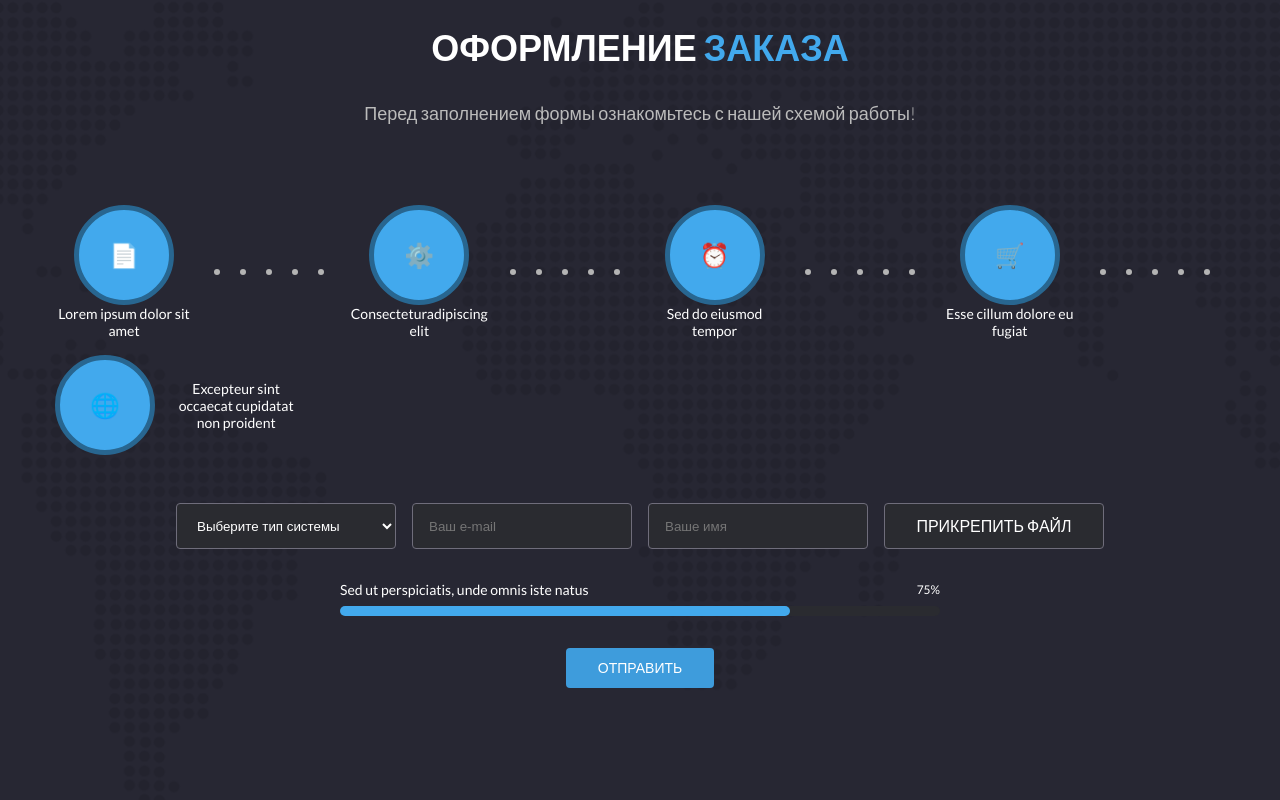
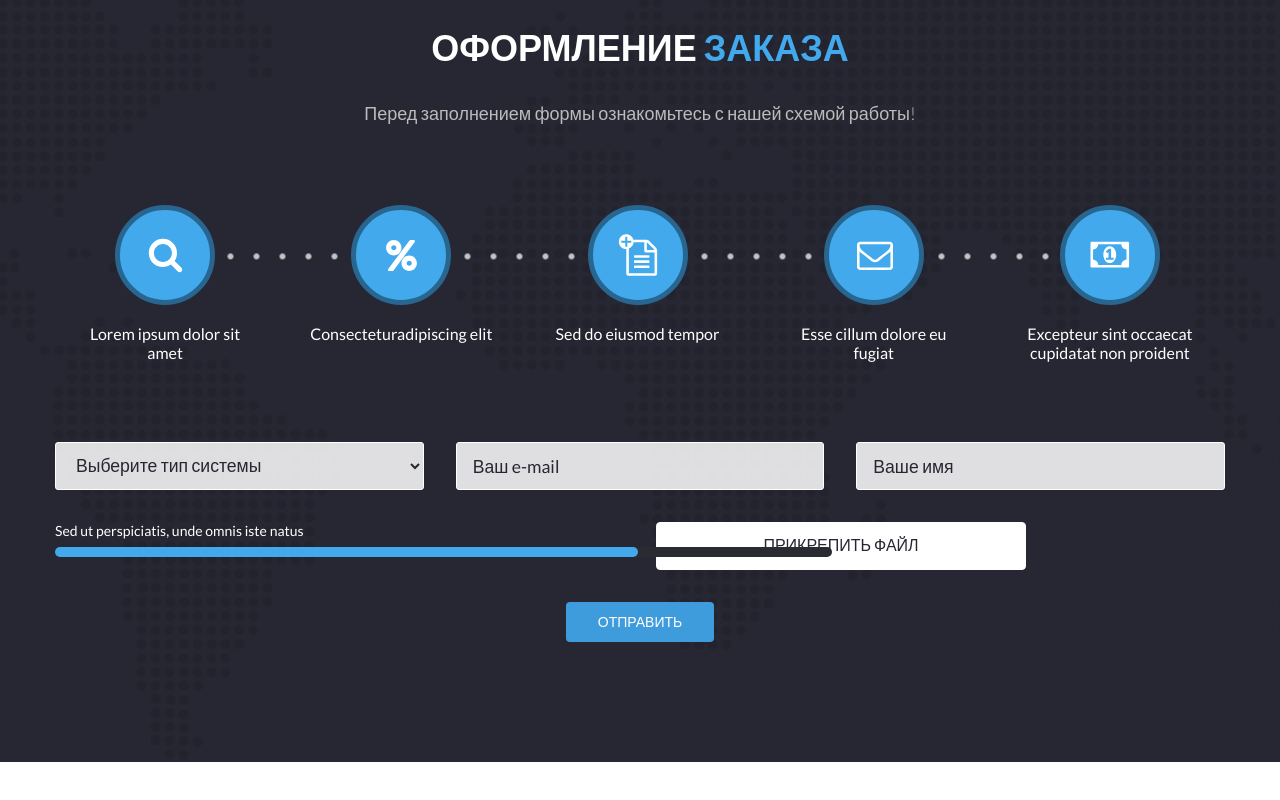
Before and after one commit to Wishtrader/test_task, a plain HTML site: page index.html in a window 1280 px wide. Shown: the part 895-1695 px from the top of the page. After the commit the page ends 1657 px from the top, so only its background shows below. Drawn offline with Linux system fonts and the light colour scheme.

Commit message:
added order section

```diff
--- a/index.html
+++ b/index.html
@@ -24,7 +24,7 @@
           <li class="navbar__item navbar__item--active"><a href="#" class="navbar__link">БИЗНЕС</a></li>
           <li class="navbar__item"><a href="#" class="navbar__link">О НАС</a></li>
           <li class="navbar__item"><a href="#" class="navbar__link">ЦЕНЫ</a></li>
-          <li class="navbar__item"><a href="#" class="navbar__link">ОФОРМИТЬ ЗАКАЗ</a></li>
+          <li class="navbar__item"><a href="#order__form" class="navbar__link">ОФОРМИТЬ ЗАКАЗ</a></li>
         </ul>
       </nav>
     </div>
@@ -58,77 +58,54 @@
 
     <div class="order__steps">
       <div class="order__step">
-        <div class="order__step-wrapper">
-					<div class="order__icon order__icon--doc"></div>
+					<div class="order__icon order__icon--search">
+						<img class="order__icon--img" src="./img/search.svg" alt="search">
+					</div>
         	<p class="order__text">Lorem ipsum dolor sit amet</p>
-				</div>
-				<div class="order__dots">
-					<div class="order__dot"></div>
-					<div class="order__dot"></div>
-					<div class="order__dot"></div>
-					<div class="order__dot"></div>
-					<div class="order__dot"></div>
-				</div>
       </div>
       <div class="order__step">
-				<div class="order__step-wrapper">
-					<div class="order__icon order__icon--gear"></div>
+					<div class="order__icon order__icon--percent">
+						<img class="order__icon--img" src="./img/percent.svg" alt="percent">
+					</div>
         	<p class="order__text">Consecteturadipiscing elit</p>
-				</div>
-				<div class="order__dots">
-					<div class="order__dot"></div>
-					<div class="order__dot"></div>
-					<div class="order__dot"></div>
-					<div class="order__dot"></div>
-					<div class="order__dot"></div>
-				</div>
       </div>
       <div class="order__step">
-				<div class="order__step-wrapper">
-					<div class="order__icon order__icon--clock"></div>
+					<div class="order__icon order__icon--document">
+						<img class="order__icon--img" src="./img/file.svg" alt="file">
+					</div>
         	<p class="order__text">Sed do eiusmod tempor</p>
-				</div>
-				<div class="order__dots">
-					<div class="order__dot"></div>
-					<div class="order__dot"></div>
-					<div class="order__dot"></div>
-					<div class="order__dot"></div>
-					<div class="order__dot"></div>
-				</div>
       </div>
       <div class="order__step">
-				<div class="order__step-wrapper">
-					<div class="order__icon order__icon--cart"></div>
+					<div class="order__icon order__icon--mail">
+						<img class="order__icon--img" src="./img/message.svg" alt="message">
+					</div>
         	<p class="order__text">Esse cillum dolore eu fugiat</p>
-				</div>
-        <div class="order__dots">
-					<div class="order__dot"></div>
-					<div class="order__dot"></div>
-					<div class="order__dot"></div>
-					<div class="order__dot"></div>
-					<div class="order__dot"></div>
-				</div>
       </div>
       <div class="order__step">
-        <div class="order__icon order__icon--globe"></div>
-        <p class="order__text">Excepteur sint occaecat cupidatat non proident</p>
+					<div class="order__icon order__icon--money">
+						<img class="order__icon--img" src="./img/money.svg" alt="money">
+					</div>
+					<p class="order__text">Excepteur sint occaecat cupidatat non proident</p>
       </div>
+			<div class="order__dots_wrapper">
+				<img src="./img/dots.png" alt="dots">
+				<img src="./img/dots.png" alt="dots">
+				<img src="./img/dots.png" alt="dots">
+				<img src="./img/dots.png" alt="dots">
+			</div>
     </div>
 
-    <form class="order__form">
+    <form class="order__form" id="order__form">
       <div class="order__fields">
         <select class="order__input">
           <option disabled selected>Выберите тип системы</option>
         </select>
         <input type="email" class="order__input" placeholder="Ваш e-mail" />
         <input type="text" class="order__input" placeholder="Ваше имя" />
-        <label class="order__file">
-          <input type="file" hidden />
-          ПРИКРЕПИТЬ ФАЙЛ
-        </label>
       </div>
 
-      <div class="order__progress">
+      <div class="order__fields">
+				<div class="order__progress">
         <label class="order__progress-label">Sed ut perspiciatis, unde omnis iste natus</label>
         <div class="order__progress-bar">
           <div class="order__progress-fill" style="width: 75%"></div>
@@ -136,7 +113,11 @@
         </div>
       </div>
 
-      <button type="submit" class="order__submit">ОТПРАВИТЬ</button>
+			<label class="order__file">
+				<input type="file" hidden />ПРИКРЕПИТЬ ФАЙЛ
+			</label>
+			</div>
+			<button type="submit" class="order__submit">ОТПРАВИТЬ</button>
     </form>
   </div>
 </section>
--- a/js/main.js
+++ b/js/main.js
@@ -6,3 +6,10 @@ window.addEventListener('load', () => {
 document.querySelector('.navbar__toggle').addEventListener('click', () => {
   document.querySelector('.navbar__menu').classList.toggle('navbar__menu--active');
 });
+
+document.querySelector('.navbar__link[href="#order__form"]').addEventListener('click', (e) => {
+  e.preventDefault();
+  document.querySelector('#order__form').scrollIntoView({
+    behavior: 'smooth'
+  });
+});
--- a/scss/style.scss
+++ b/scss/style.scss
@@ -2,6 +2,9 @@
   margin: 0;
   padding: 0;
   box-sizing: border-box;
+}
+html {
+	scroll-behavior: smooth;
 }
 
 body {
@@ -263,38 +266,49 @@ body {
 
   &__steps {
     display: flex;
+		position: relative;
 		max-width: 1165px;
     justify-content: space-between;
     flex-wrap: wrap;
     margin: 3rem 0;
+		margin-bottom: 5rem;
     gap: 1rem;
   }
+
+	&__dots_wrapper {
+		position: absolute;
+		top: 50%;
+  	left: 50%;
+		top: 33%;
+  	transform: translate(-50%, -50%);
+		display: flex;
+		align-items: center;
+		justify-content: space-between;
+		width: 100%;
+		height: 100%;
+		padding: 0 172px;
+		z-index: 0;
+	}
 
   &__step {
     flex: 1 1 150px;
     display: flex;
+		flex-direction: column;
     align-items: center;
-    gap: 0.7rem;
+    gap: 1.2rem;
+		padding: 0 1rem;
+		z-index: 2;
   }
 
-	&__step-wrapper {
+  &__icon {
 		display: flex;
-		flex-direction: column;
-		align-items: center;
-	}
-
-  &__icon {
     width: 100px;
     height: 100px;
+		justify-items: center;
+		align-items: center;
     background-color: #42a9ed;
     border-radius: 50%;
 		border: 5px solid #286690;
-
-    &--doc::before { content: '📄'; }
-    &--gear::before { content: '⚙️'; }
-    &--clock::before { content: '⏰'; }
-    &--cart::before { content: '🛒'; }
-    &--globe::before { content: '🌐'; }
 
     &::before {
       display: flex;
@@ -305,22 +319,15 @@ body {
     }
   }
 
+	&__icon--img {
+		margin: auto;
+	}
+
   &__text {
-    font-size: 0.875rem;
-    max-width: 140px;
+    font-size: 1rem;
+		font-family: 'Lato', sans-serif;
   }
 
-	&__dots {
-		display: flex;
-	}
-
-	&__dot {
-    width: 6px;
-    height: 6px;
-    border-radius: 50%;
-    background-color: #b4b4b4;
-		margin: 0 10px;
-  }
 
   &__form {
     display: flex;
@@ -330,34 +337,56 @@ body {
   }
 
   &__fields {
-    display: flex;
-    flex-wrap: wrap;
-    gap: 1rem;
-    justify-content: center;
+    display: grid;
+		grid-template-columns: repeat(auto-fit, minmax(220px, 1fr));
+    gap: 2rem;
+		max-width: 1170px;
+		width: 100%;
   }
 
   &__input {
-    background-color: #2a2b30;
-    border: 1px solid #6f6d7b;
-    color: #fff;
+		font-family: 'Lato', sans-serif;
+		height: 48px;
+    background-color: rgba(255, 255, 255, 0.85);
+    border: 1px solid #fff;
     padding: 0.75rem 1rem;
-    border-radius: 4px;
+    border-radius: 3px;
     min-width: 220px;
+		font-size: 1.1rem;
+		color: #272733;
   }
 
+input::-webkit-input-placeholder {
+  color: #272733;
+}
+input:-moz-placeholder {
+  color: #272733;
+  opacity: 1;
+}
+input::-moz-placeholder {
+  color: #272733;
+  opacity: 1;
+}
+input:-ms-input-placeholder {
+  color: #272733;
+}
+
   &__file {
-    background-color: #2a2b30;
-    border: 1px solid #6f6d7b;
-    color: #fff;
+		font-family: 'Lato', sans-serif;
+		height: 48px;
+    background-color: #fff;
+    border: 1px solid #fff;
+    color: #272733;
     padding: 0.75rem 1rem;
     border-radius: 4px;
     cursor: pointer;
     min-width: 220px;
+		max-width: 370px;
+		width: 100%;
   }
 
   &__progress {
-    width: 100%;
-    max-width: 600px;
+    width: 777px;
     text-align: left;
   }
 
@@ -399,11 +428,21 @@ body {
   }
 }
 
+@media (max-width: 1100px) {
+	.order__dots_wrapper {
+		display: none;
+	}
+}
+
 @media (max-width: 768px) {
   .order__steps {
     flex-direction: column;
     align-items: center;
   }
+
+	.order__dots_wrapper {
+		display: none;
+	}
 
   .order__fields {
     flex-direction: column;
```
Also changed, not shown: css/style.css, img/dots.png (added), img/file.svg (added), img/message.svg (added), img/money.svg (added), img/percent.svg (added), img/search.svg (added), 1 other file.
